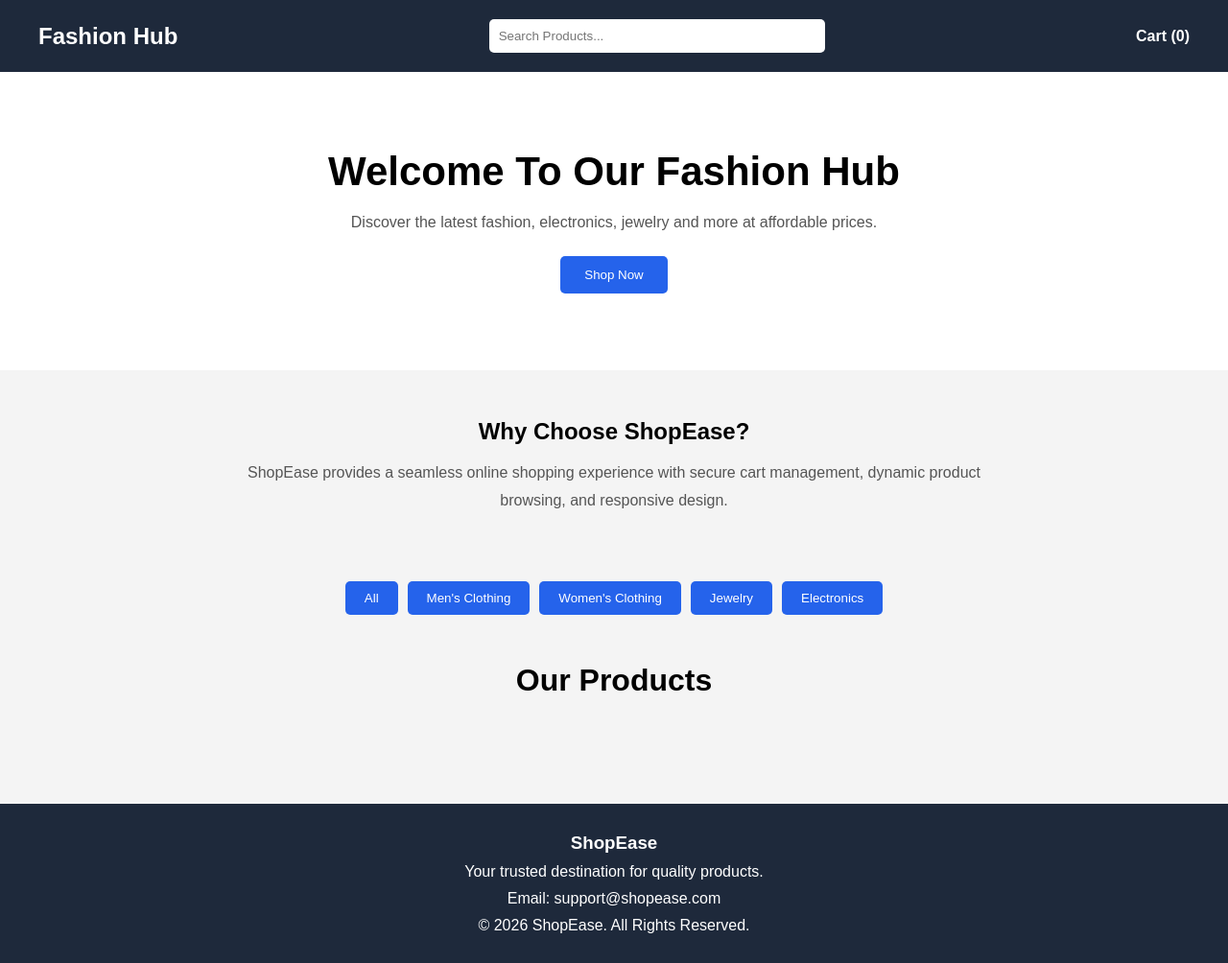
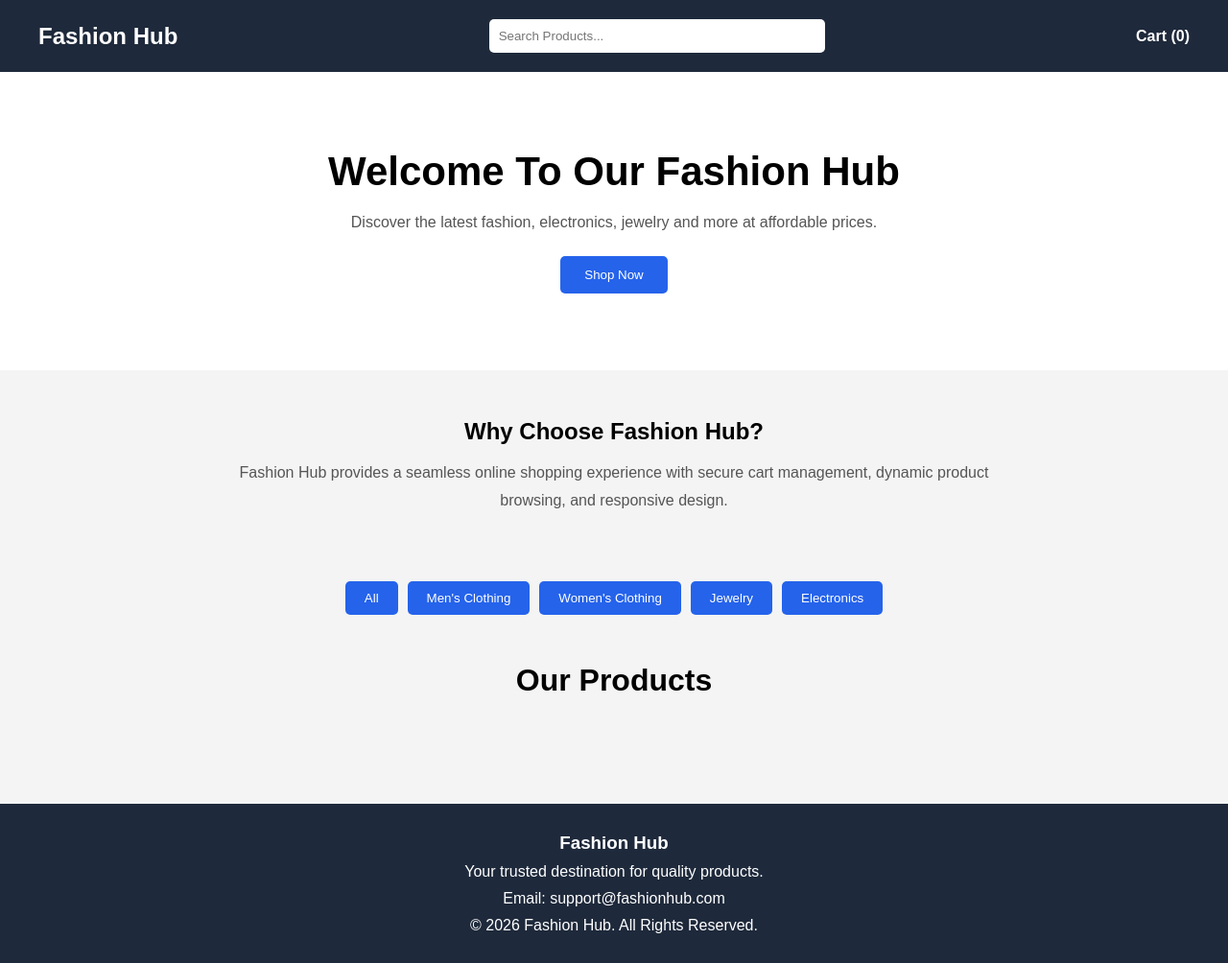
Before and after one commit to chaitanyaa-creator/ShopEase---E-Commerce-Web-Application, a plain HTML site: page index.html in a window 1280 px wide. Shown: the whole page at 96% size. Drawn offline with Linux system fonts and the light colour scheme; no server answers.

Commit message:
Update index.html

```diff
--- a/index.html
+++ b/index.html
@@ -44,10 +44,10 @@
     <!-- About -->
 
     <section class="about">
-        <h2>Why Choose ShopEase?</h2>
+        <h2>Why Choose Fashion Hub?</h2>
 
         <p>
-            ShopEase provides a seamless online shopping
+            Fashion Hub provides a seamless online shopping
             experience with secure cart management,
             dynamic product browsing, and responsive design.
         </p>
@@ -101,18 +101,18 @@
 
     <footer>
 
-        <h3>ShopEase</h3>
+        <h3>Fashion Hub</h3>
 
         <p>
             Your trusted destination for quality products.
         </p>
 
         <p>
-            Email: support@shopease.com
+            Email: support@fashionhub.com
         </p>
 
         <p>
-            © 2026 ShopEase. All Rights Reserved.
+            © 2026 Fashion Hub. All Rights Reserved.
         </p>
 
     </footer>
```
